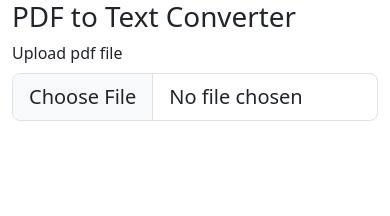
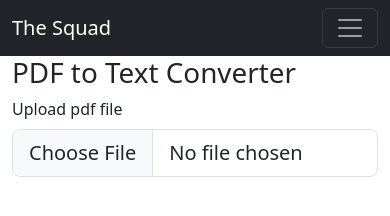
Before and after one commit to Hitesh-Aggarwal/pdf_to_text_and_language_translator, a plain HTML site: page index.html in a window 390 px wide. Drawn offline with Linux system fonts and the light colour scheme.

Commit message:
added navbar

```diff
--- a/index.html
+++ b/index.html
@@ -8,6 +8,35 @@
   </head>
 
   <body>
+    <nav class="navbar navbar-expand-lg navbar-dark bg-dark">
+      <div class="container-fluid">
+        <a class="navbar-brand" href="#">The Squad</a>
+        <button
+          class="navbar-toggler"
+          type="button"
+          data-bs-toggle="collapse"
+          data-bs-target="#navbarSupportedContent"
+          aria-controls="navbarSupportedContent"
+          aria-expanded="false"
+          aria-label="Toggle navigation"
+        >
+          <span class="navbar-toggler-icon"></span>
+        </button>
+        <div class="collapse navbar-collapse" id="navbarSupportedContent">
+          <ul class="navbar-nav ms-auto mb-2 mb-lg-0">
+            <li class="nav-item">
+              <a class="nav-link active" aria-current="page" href="#">Home</a>
+            </li>
+            <li class="nav-item">
+              <a class="nav-link" href="#">About</a>
+            </li>
+            <li class="nav-item">
+              <a class="nav-link" href="#">Contact</a>
+            </li>
+          </ul>
+        </div>
+      </div>
+    </nav>
     <div class="container">
       <h1>PDF to Text Converter</h1>
       <div>
```
